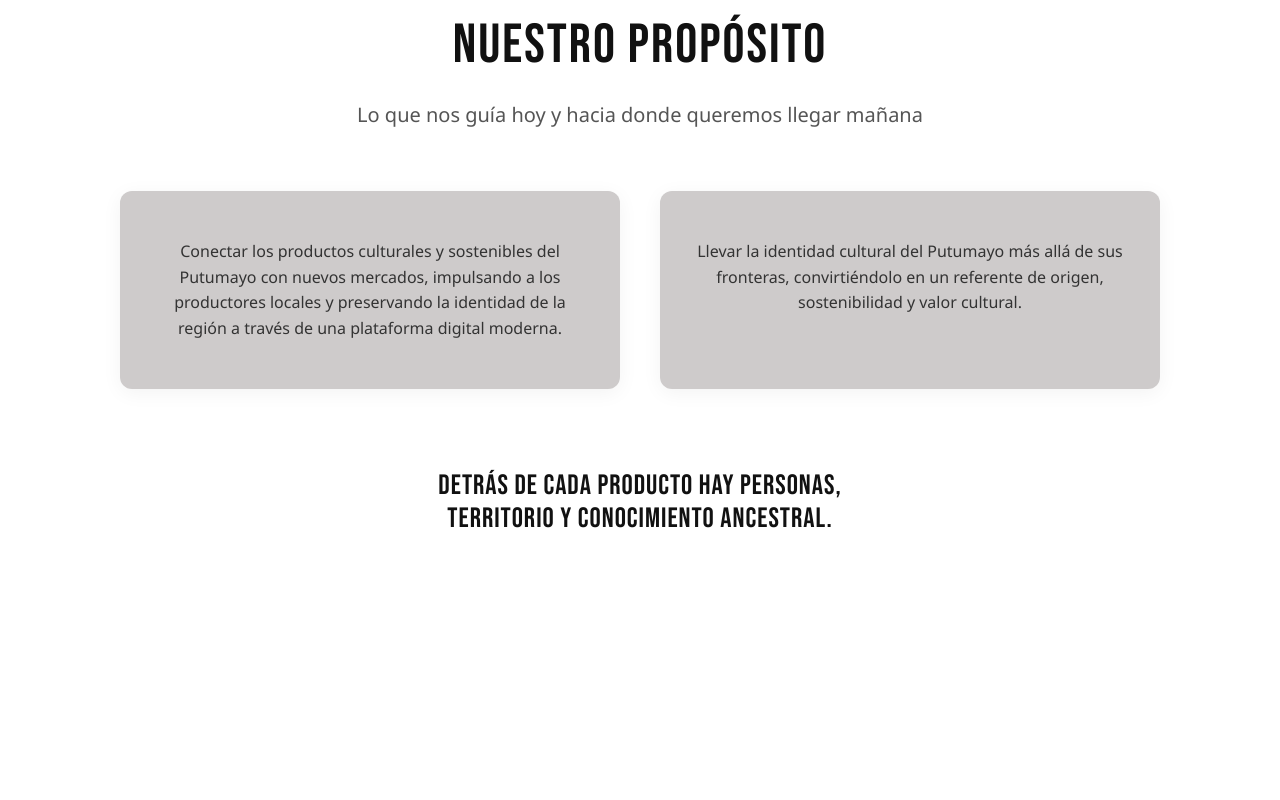
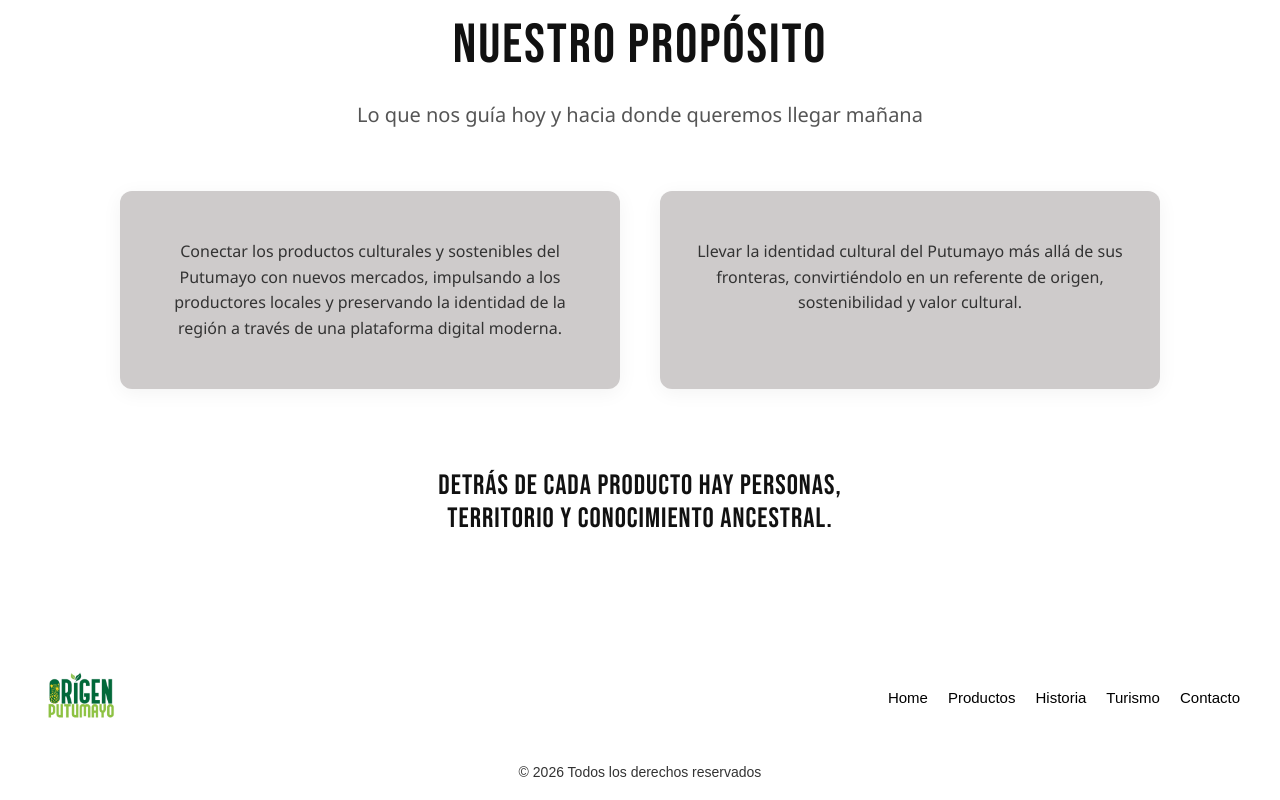
Before and after one commit to jeansdavids/V1_Origen_Putumayo, a React (Vite) app in the folder V1_Origen_Putumayo/: page /historia in a window 1280 px wide. Shown: the part 783-1583 px from the top of the page. Before the commit the page ends 1398 px from the top, so only its background shows below. Built offline with nearby package versions, Linux system fonts and the light colour scheme; no server answers.

Commit message:
Se agregó el footer, en styles está el css, en common se agregó el tsx y el footerlayout.tsx y se cambio el app.tsx para que aparezca el footer

```diff
--- a/V1_Origen_Putumayo/package.json
+++ b/V1_Origen_Putumayo/package.json
@@ -10,7 +10,7 @@
     "preview": "vite preview"
   },
   "dependencies": {
-    "@supabase/supabase-js": "^2.91.1",
+    "@supabase/supabase-js": "^2.93.1",
     "react": "^19.2.0",
     "react-dom": "^19.2.0",
     "react-router-dom": "^7.13.0"
--- a/V1_Origen_Putumayo/src/App.tsx
+++ b/V1_Origen_Putumayo/src/App.tsx
@@ -1,16 +1,19 @@
 import React from "react";
 import { Routes, Route } from "react-router-dom";
 import NavbarLayout from "./components/common/NavbarLayout";
+import FooterLayout from "./components/common/FooterLayout";
 import Home from "./pages/public/Home";
 import History from "./pages/public/History";
 
 const App: React.FC = () => {
   return (
     <NavbarLayout>
-      <Routes>
-        <Route path="/" element={<Home />} />
-        <Route path="/historia" element={<History />} />
-      </Routes>
+      <FooterLayout>
+        <Routes>
+          <Route path="/" element={<Home />} />
+          <Route path="/historia" element={<History />} />
+        </Routes>
+      </FooterLayout>
     </NavbarLayout>
   );
 };
--- a/V1_Origen_Putumayo/src/components/common/Footer.tsx
+++ b/V1_Origen_Putumayo/src/components/common/Footer.tsx
@@ -0,0 +1,28 @@
+import "../../styles/Footer.css";
+import logo from "../../assets/images/logo.png";
+
+const Footer = () => {
+  return (
+    <footer className="footer">
+      <div className="footer-content">
+        <div className="footer-logo">
+          <img src={logo} alt="Logo" />
+        </div>
+
+        <ul className="footer-menu">
+          <li className="footer-item">Home</li>
+          <li className="footer-item">Productos</li>
+          <li className="footer-item">Historia</li>
+          <li className="footer-item">Turismo</li>
+          <li className="footer-item">Contacto</li>
+        </ul>
+      </div>
+
+      <div className="footer-copy">
+        <p>© 2026 Todos los derechos reservados</p>
+      </div>
+    </footer>
+  );
+};
+
+export default Footer;
--- /dev/null
+++ b/V1_Origen_Putumayo/src/components/common/FooterLayout.tsx
@@ -0,0 +1,17 @@
+import React from "react";
+import Footer from "./Footer";
+
+interface Props {
+  children: React.ReactNode;
+}
+
+const FooterLayout: React.FC<Props> = ({ children }) => {
+  return (
+    <>
+      {children}
+      <Footer />
+    </>
+  );
+};
+
+export default FooterLayout;
--- /dev/null
+++ b/V1_Origen_Putumayo/src/styles/Footer.css
@@ -0,0 +1,64 @@
+.footer {
+  background-color: #ffffff;
+  color: #fff;
+  padding: 40px 20px 20px;
+  font-family: Arial, sans-serif;
+  box-shadow: #b6b6b6;
+}
+
+.footer-content {
+  max-width: 1200px;
+  margin: 0 auto;
+  display: flex;
+  justify-content: space-between;
+  align-items: center;
+  flex-wrap: wrap;
+
+}
+
+/* LOGO */
+.footer-logo img {
+  width: 80px;
+}
+
+/* MENU */
+.footer-menu {
+  list-style: none;
+  display: flex;
+  gap: 20px;
+  padding: 0;
+  margin: 0;
+}
+
+.footer-item {
+  cursor: pointer;
+  font-size: 15px;
+  transition: color 0.3s ease;
+  color: black;
+}
+
+.footer-item:hover {
+  color: #f4b400; /* color acento */
+}
+
+/* COPY */
+.footer-copy {
+  text-align: center;
+  margin-top: 25px;
+  font-size: 14px;
+  opacity: 0.8;
+  color: black;
+}
+
+/* RESPONSIVE */
+@media (max-width: 768px) {
+  .footer-content {
+    flex-direction: column;
+    gap: 20px;
+  }
+
+  .footer-menu {
+    flex-direction: column;
+    align-items: center;
+  }
+}
```
Also changed, not shown: 1 other file (tests, documents, lock files or other folders).
